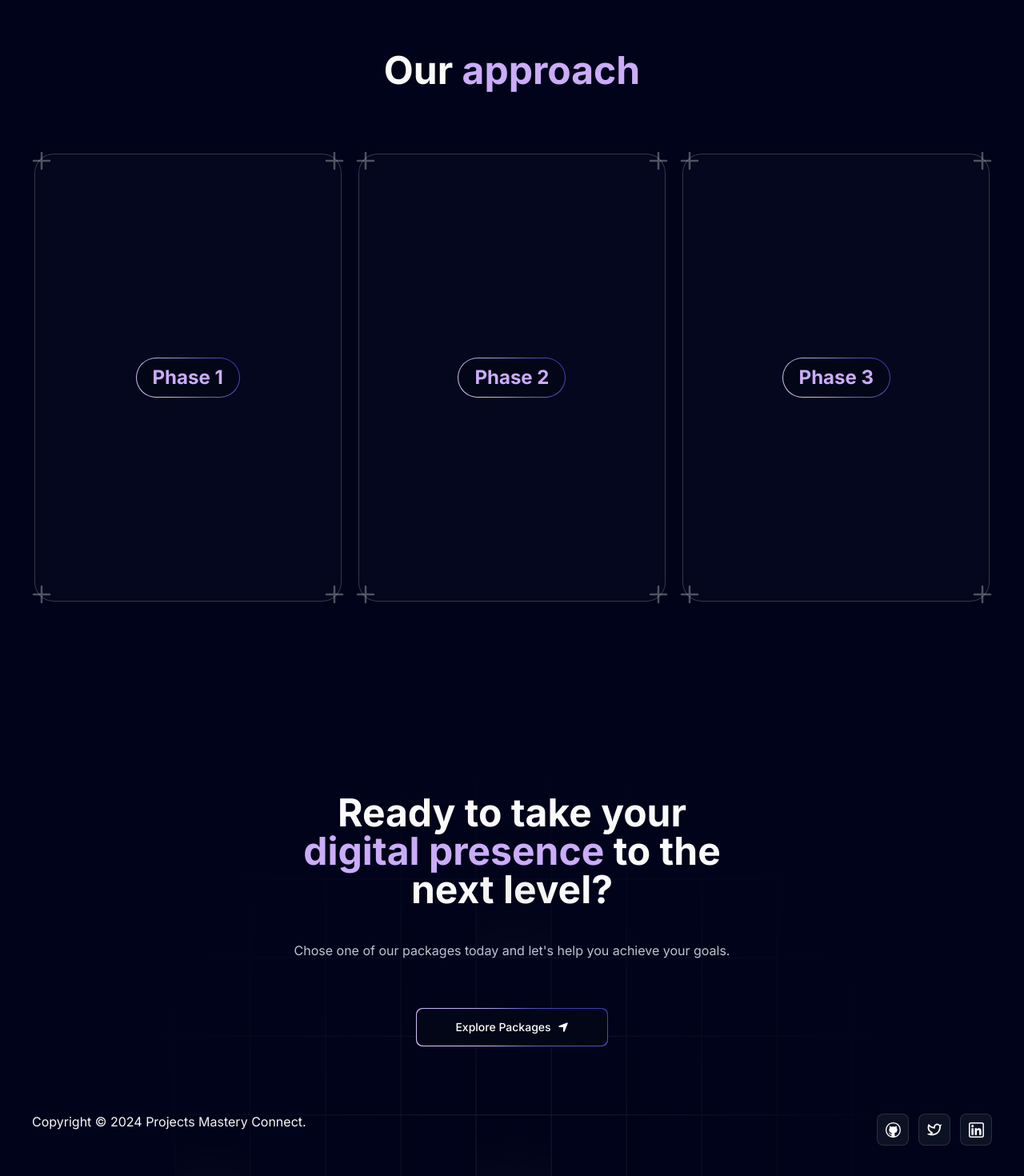
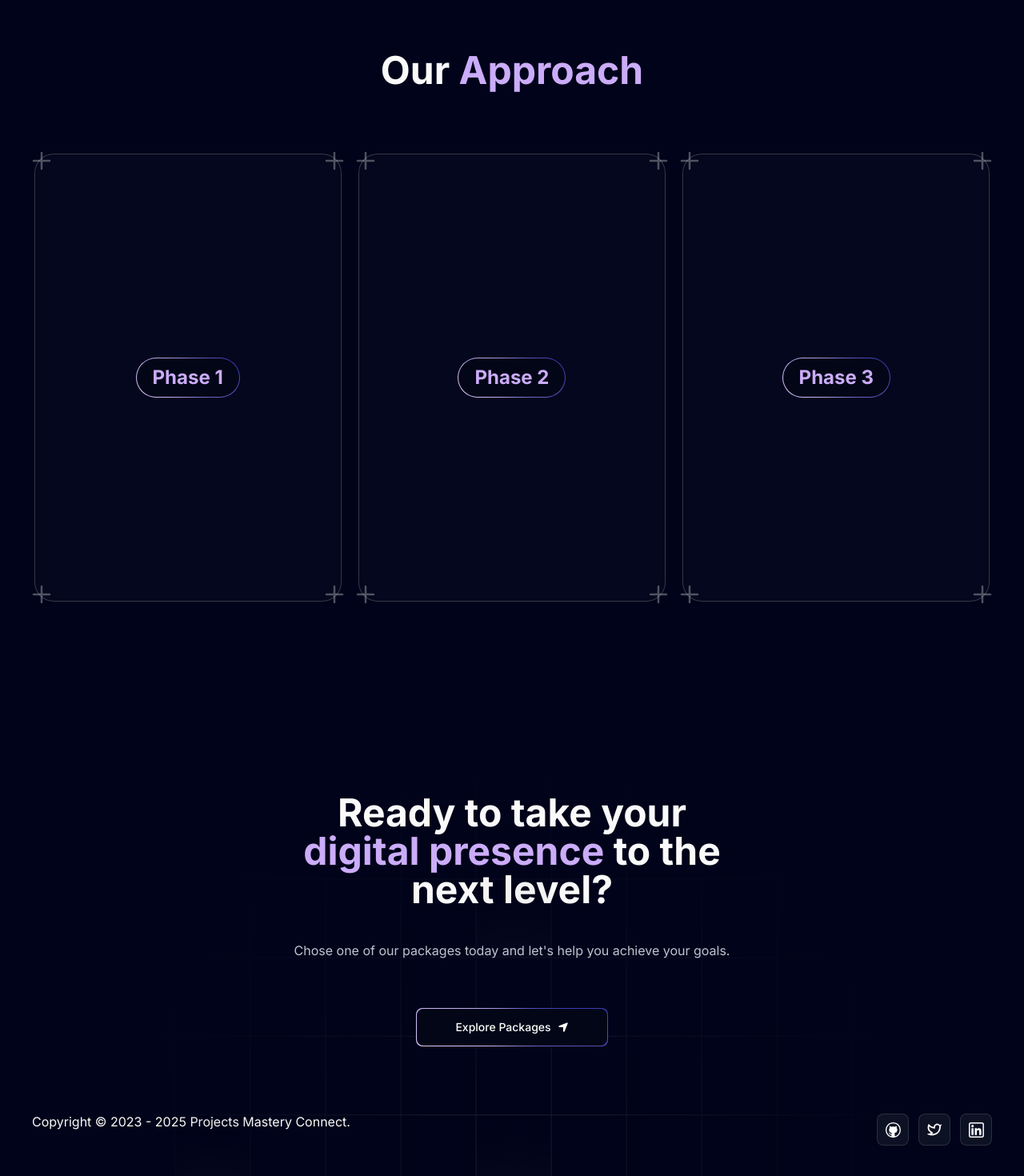
Before and after one commit to imacul/port, a Next.js app: page / in a window 1280 px wide. Shown: the part 4945-6415 px from the top of the page at 80% size. Built offline with nearby package versions, Linux system fonts and the light colour scheme.

Commit message:
solve dependency conflict

```diff
--- a/components/Approach.tsx
+++ b/components/Approach.tsx
@@ -9,7 +9,7 @@ const Approach = () => {
   return (
     <section className="w-full py-20">
       <h1 className="heading">
-        Our <span className="text-purple">approach</span>
+        Our <span className="text-purple">Approach</span>
       </h1>
       {/* remove bg-white dark:bg-black */}
       <div className="my-20 flex flex-col lg:flex-row items-center justify-center w-full gap-4">
--- a/components/Footer.tsx
+++ b/components/Footer.tsx
@@ -36,7 +36,7 @@ const Footer = () => {
       </div>
       <div className="flex mt-16 md:flex-row flex-col justify-between items-center">
         <p className="md:text-base text-sm md:font-normal font-light">
-          Copyright &copy; 2024 Projects Mastery Connect.
+          Copyright &copy; 2023 - 2025 Projects Mastery Connect.
         </p>
 
         <div className="flex items-center md:gap-3 mt-5 gap-6">
```
